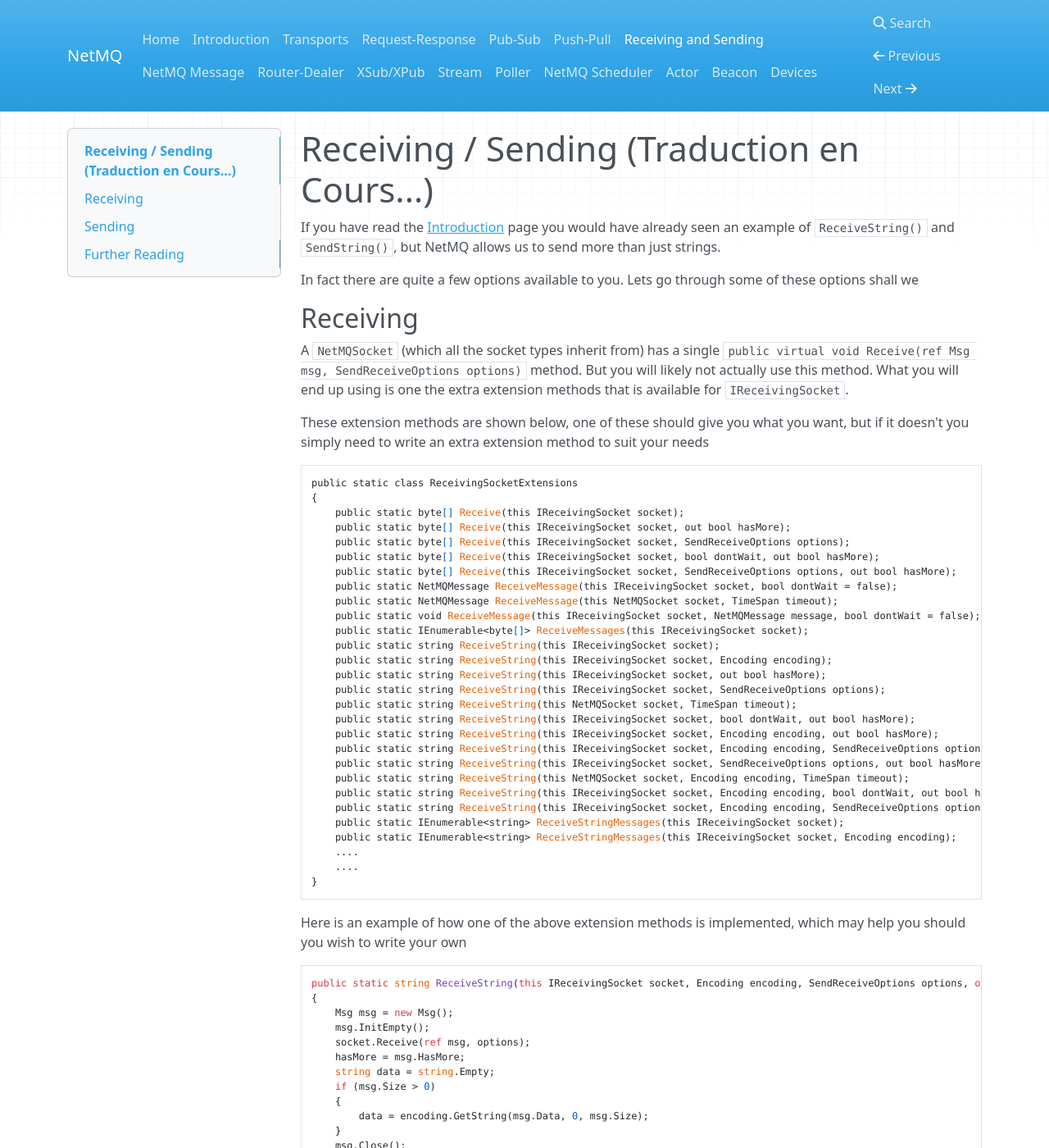
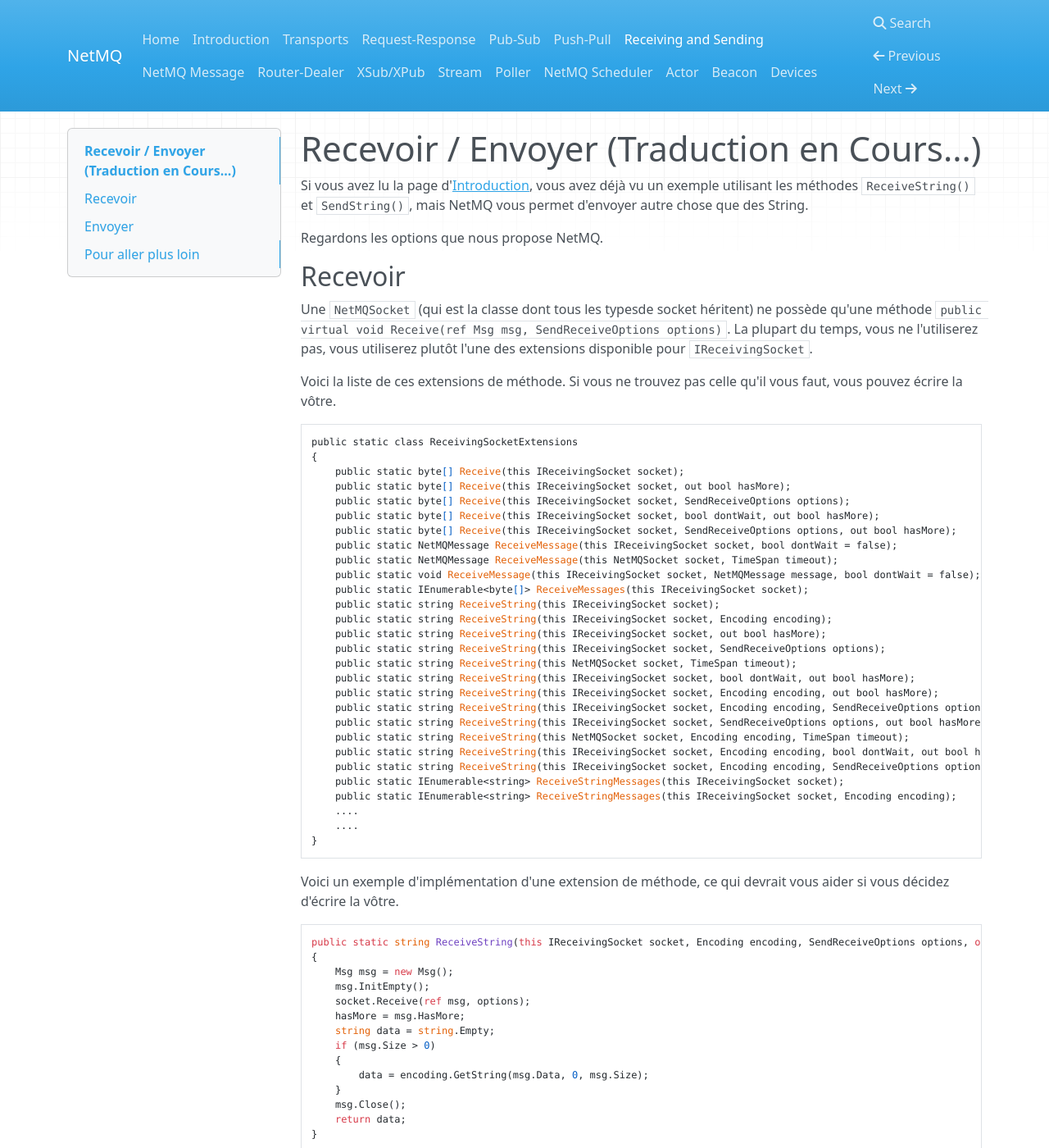
Before and after one commit to NetMQ/Docs-French, an MkDocs documentation site: the page built from docs/receiving-sending.md, in a window 1280 px wide and 1400 px high. Shown: the whole window at 82% size. Built offline with MkDocs 1.6.1, drawn with Linux system fonts in a browser that asks for light colours; nearby versions of some CDN libraries; old or Windows-style settings are respelled for this version of MkDocs; some of the changed text lies outside the part shown.

Commit message:
Update receiving-sending.md

```diff
--- a/docs/receiving-sending.md
+++ b/docs/receiving-sending.md
@@ -1,20 +1,17 @@
-Receiving / Sending (Traduction en Cours...)
+Recevoir / Envoyer (Traduction en Cours...)
 =====
 
-If you have read the [Introduction](http://netmq.readthedocs.org/en/latest/introduction/) page you would have
-already seen an example of <code>ReceiveString()</code> and <code>SendString()</code>, but NetMQ allows us to send more than just strings.
+Si vous avez lu la page d'[Introduction](http://netmq.readthedocs.org/en/latest/introduction/), vous avez déjà vu un exemple utilisant les méthodes <code>ReceiveString()</code> et <code>SendString()</code>, mais NetMQ vous permet d'envoyer autre chose que des String.
 
-In fact there are quite a few options available to you. Lets go through some of these options shall we
+Regardons les options que nous propose NetMQ.
 
 
 
-## Receiving
+## Recevoir
 
-A <code>NetMQSocket</code> (which all the socket types inherit from) has a single <code>public virtual void Receive(ref Msg msg, SendReceiveOptions options)</code> method. But you will likely not actually use this
-method. What you will end up using is one the extra extension methods that is available for <code>IReceivingSocket</code>.
+Une <code>NetMQSocket</code> (qui est la classe dont tous les typesde socket héritent) ne possède qu'une méthode <code>public virtual void Receive(ref Msg msg, SendReceiveOptions options)</code>. La plupart du temps, vous ne l'utiliserez pas, vous utiliserez plutôt l'une des extensions disponible pour <code>IReceivingSocket</code>.
 
-These extension methods are shown below, one of these should give you what you want, but if it doesn't
-you simply need to write an extra extension method to suit your needs
+Voici la liste de ces extensions de méthode. Si vous ne trouvez pas celle qu'il vous faut, vous pouvez écrire la vôtre.
 
 
     public static class ReceivingSocketExtensions
@@ -47,7 +44,7 @@ you simply need to write an extra extension method to suit your needs
     }
 
 
-Here is an example of how one of the above extension methods is implemented, which may help you should you wish to write your own
+Voici un exemple d'implémentation d'une extension de méthode, ce qui devrait vous aider si vous décidez d'écrire la vôtre.
 
 
     public static string ReceiveString(this IReceivingSocket socket, Encoding encoding, SendReceiveOptions options, out bool hasMore)
@@ -67,13 +64,12 @@ Here is an example of how one of the above extension methods is implemented, whi
 
 
 
-## Sending
+## Envoyer
 
-A <code>NetMQSocket</code> (which all the socket types inherit from) has a single <code>public virtual void Send(ref Msg msg, SendReceiveOptions options)</code> method. But you will likely not actually use this
-method. What you will end up using is one the extra extension methods that is available for <code>IOutgoingSocket</code>.
+Une <code>NetMQSocket</code> (qui est la classe dont tous les types de socket héritent) ne possède qu'une méthode <code>public virtual void Send(ref Msg msg, SendReceiveOptions options)</code>. La plupart du temps, vous ne l'utiliserez pas, vous utiliserez plutôt l'une des extensions disponible pour <code>IOutgoingSocket</code>.
 
-These extension methods are shown below, one of these should give you what you want, but if it doesn't
-you simply need to write an extra extension method to suit your needs
+Voici la liste de ces extensions de méthode. Si vous ne trouvez pas celle qu'il vous faut, vous pouvez écrire la vôtre.
+
 
 
     public static class OutgoingSocketExtensions
@@ -94,7 +90,8 @@ you simply need to write an extra extension method to suit your needs
     }
 
 
-Here is an example of how one of the above extension methods is implemented, which may help you should you wish to write your own
+Voici un exemple d'implémentation d'une extension de méthode, ce qui devrait vous aider si vous décidez d'écrire la vôtre.
+
 
 
     public static void Send(this IOutgoingSocket socket, string message, Encoding encoding, SendReceiveOptions options)
@@ -107,6 +104,6 @@ Here is an example of how one of the above extension methods is implemented, whi
     }
 
 
-## Further Reading
+## Pour aller plus loin
 
-If you are looking at some of the method signatures, and wondering why/how you should use them, you should read a bit more on the messaging philosophy that NetMQ uses. The [Message](http://netmq.readthedocs.org/en/latest/message/) page has some helpful information around this area.
+Si vous regarder certaines signatures des méthodes et vous demandez pourquoi/comment les utiliser, vous devriez lire un peu plus sur la philosophie de Messaging que NetMQ utilise. La page [Message](http://netmq.readthedocs.org/en/latest/message/) vous donnera plus de détail.
```
